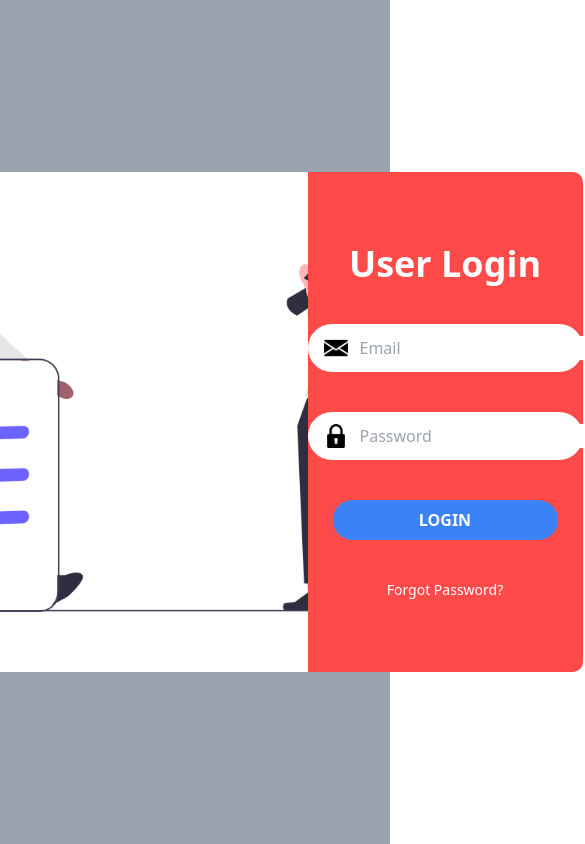
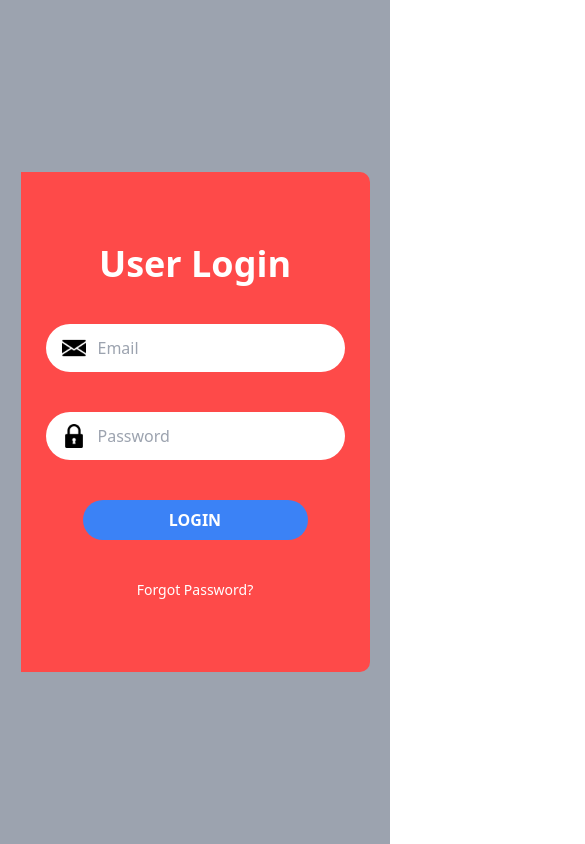
Before and after one commit to nordeeen/Users-login-web, a React (Create React App) app: page / in a window 390 px wide. Shown: the whole page, 585 px wide, since content can reach past the window. Built offline with nearby package versions, Linux system fonts and the light colour scheme.

Commit message:
add res mobile

```diff
--- a/src/components/Navbar.js
+++ b/src/components/Navbar.js
@@ -12,7 +12,7 @@ const Navbar = (props) => {
   };
   return (
     <>
-      <div className="bg-[#fe4a49] w-auto py-5 px-4 flex justify-center items-center">
+      <div className="bg-[#fe4a49] w-auto py-5 px-4 flex justify-center items-center res-mob-nav">
         <div className="w-[800px] h-auto flex justify-between items-center">
           <p className="text-2xl text-white font-extrabold uppercase">{props.title}</p>
           <button
--- a/src/components/UserLists.js
+++ b/src/components/UserLists.js
@@ -67,16 +67,15 @@ const UserLists = () => {
   return (
     <>
       {/* Navbar */}
-      <Navbar title="user lists" />
-      <div
-        className="flex justify-center items-center w-full h-[550px] py-10 bg-gray-300">
+      <Navbar title="user lists"/>
+      <div className="flex justify-center items-center w-full h-[550px] py-10 bg-gray-300">
         {/* Wrapper Table */}
         <div className="w-auto h-auto py-6 px-6">
-          <ButtonPagination/>
+          <ButtonPagination />
           {/* Table Lists */}
           <div className="overflow-x-auto relative shadow-md sm:rounded-lg">
             {loader && <Loading />}
-            <table className="w-auto text-sm text-left text-gray-500 dark:text-gray-400">
+            <table className="w-auto text-sm text-left text-gray-500 dark:text-gray-400 res-mob-table">
               <thead className="text-xs text-gray-700 uppercase bg-blue-700 dark:bg-gray-700 dark:text-gray-400">
                 <tr>
                   {menus.map((item, index) => (
--- a/src/components/UserLogin.js
+++ b/src/components/UserLogin.js
@@ -38,10 +38,10 @@ const UserLogin = () => {
           <img
             src={userLogin}
             alt="user-login"
-            className="w-[750px] h-[500px] object-cover rounded-l-[10px]"
+            className="w-[750px] h-[500px] object-cover rounded-l-[10px] res-mob-img"
           />
           {/* Form */}
-          <form className="w-[500px] h-auto bg-[#fe4a49] flex flex-col justify-center items-center space-y-10 rounded-r-[10px]">
+          <form className="res-mob-form w-[500px] h-auto bg-[#fe4a49] flex flex-col justify-center items-center space-y-10 rounded-r-[10px]">
             <h2 className="text-4xl font-semibold text-white text-center">User Login</h2>
             {/* Email */}
             <div className="bg-white w-auto h-[20px] px-4 py-6 rounded-full flex items-center">
@@ -71,7 +71,8 @@ const UserLogin = () => {
                 className="outline-none opacity-4"
                 onChange={(e) => {
                   dispatch(setReducer({ key: 'password', value: e.target.value }));
-                }}/>
+                }}
+              />
             </div>
             {/* Button */}
             <button
--- a/src/index.css
+++ b/src/index.css
@@ -33,4 +33,18 @@
         }
         }
 
+        @media (min-width: 260px) and (max-width: 428px) {
+            .res-mob-img {
+                display: none;
+            }
+
+            .res-mob-form {
+                border-radius-right: none;
+                padding: 25px;
+                height: 500px;
+                width: 100%;
+                overflow-y: hidden;
+            }
+        }
+
 }
```
